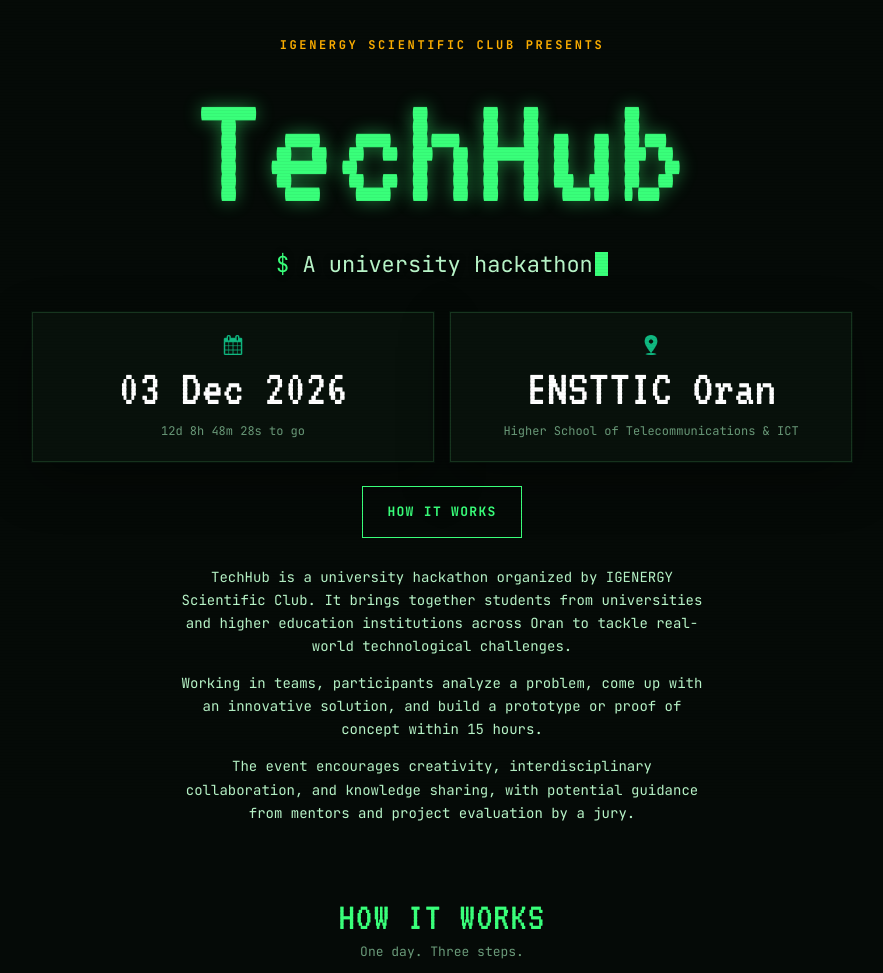
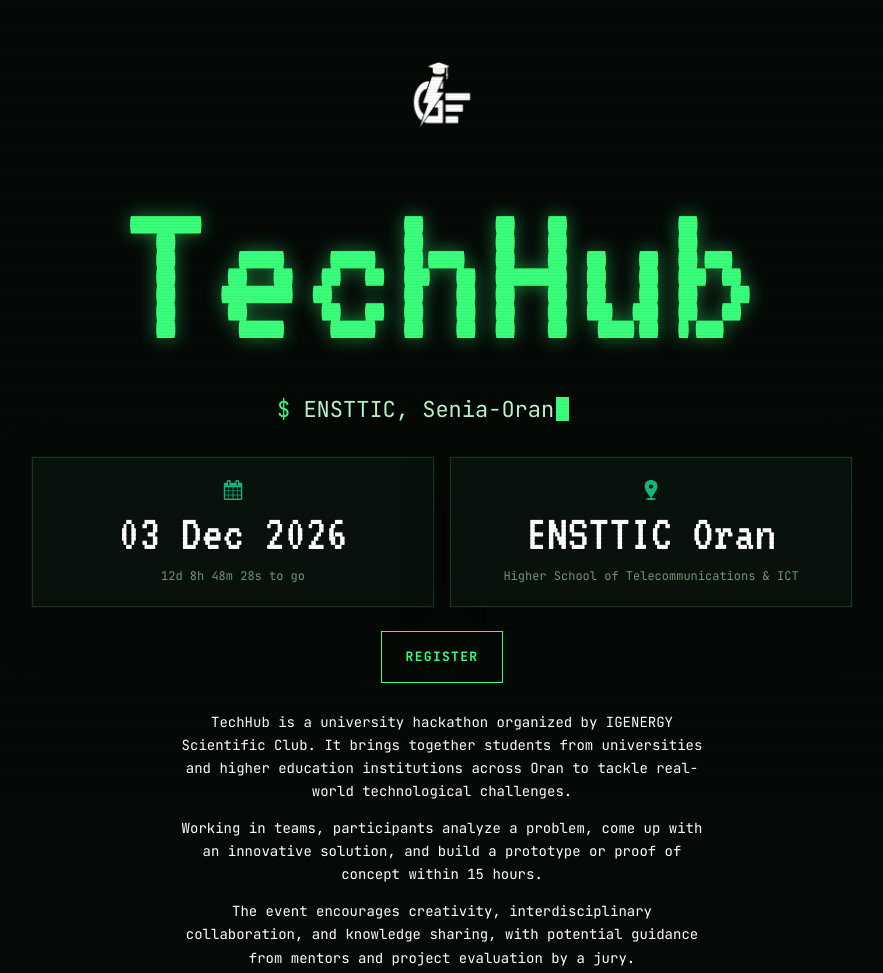
Before and after one commit to YasserAR24/TechHub-registration, a plain HTML site: page index.html in a window 1280 px wide. Shown: the top 973 px of the page, without its empty margins (198-1081 px from the left). Drawn offline with Linux system fonts and the light colour scheme.

Commit message:
demo version for president

```diff
--- a/index.html
+++ b/index.html
@@ -12,7 +12,7 @@
 <body>
 <div class="wrap">
   <header class="hero" id="top">
-    <p class="kicker">IGENERGY Scientific Club presents</p>
+    <img class="igenergy-white-logo" src="imgs/IGENERGY-club-white.png" alt="IGENERGY Scientific Club">
     <h1 class="glitch" data-text="TechHub">TechHub</h1>
     <div class="typed" aria-live="off"><span class="prompt">$</span> <span class="typed-box"><span id="typed">...</span><span class="cursor"></span></span></div>
 
@@ -30,7 +30,7 @@
     </div>
 
     <div class="cta">
-      <a class="btn" href="#about">How it works</a>
+      <a class="btn" href="#registration">Register</a>
     </div>
 
     <div class="lede">
@@ -40,7 +40,7 @@
     </div>
   </header>
 
-  <section class="sec" id="about">
+  <!-- <section class="sec" id="about">
     <div class="sec-head"><h2 class="scr">HOW IT WORKS</h2><p>One day. Three steps.</p></div>
     <div class="grid">
       <article class="step">
@@ -59,7 +59,7 @@
         <p>Show your project to the jury, with potential guidance from mentors along the way.</p>
       </article>
     </div>
-  </section>
+  </section> -->
 
   <section class="sec" id="registration">
     <div class="sec-head"><h2 class="scr">REGISTRATION</h2><p>Takes about a minute. All fields are required.</p></div>
--- a/script.js
+++ b/script.js
@@ -6,9 +6,9 @@
 
   /* ---------- typing line ---------- */
   var phrases = [
+    'IGENERGY CLUB...',
     'ENSTTIC, Senia-Oran',
     'A university hackathon',
-    '15 hours to build',
   ];
   var typedEl = document.getElementById('typed');
   /* reserve the width of the longest phrase so the ~$ prompt stays put while typing */
--- a/styles.css
+++ b/styles.css
@@ -45,7 +45,9 @@ a { color: var(--accent); }
 
 /* hero */
 .hero { display: flex; flex-direction: column; align-items: center; gap: 20px; padding-top: 16px; min-width: 0; }
-.kicker { margin: 0; color: var(--warn); font-size: 12px; font-weight: 700; letter-spacing: 0.22em; text-transform: uppercase; }
+
+.igenergy-white-logo {width: 120px; height: 120px; object-fit: contain; }
+
 .glitch {
   position: relative;
   display: inline-block;
@@ -53,7 +55,7 @@ a { color: var(--accent); }
   margin: 0;
   font-family: var(--font-display);
   font-weight: 400;
-  font-size: clamp(64px, 17vw, 168px);
+  font-size: clamp(140px, 17vw, 368px);
   line-height: 0.9;
   letter-spacing: 0.02em;
   color: var(--accent);
@@ -61,7 +63,7 @@ a { color: var(--accent); }
 }
 .glitch::before, .glitch::after { content: attr(data-text); position: absolute; inset: 0; opacity: 0; }
 .glitch::before { color: var(--warn); clip-path: inset(0 0 58% 0); animation: gl1 4.2s infinite steps(1); }
-.glitch::after { color: var(--cyan); clip-path: inset(58% 0 0 0); animation: gl2 4.2s infinite steps(1); }
+.glitch::after { color: white; clip-path: inset(58% 0 0 0); animation: gl2 4.2s infinite steps(1); }
 @keyframes gl1 {
   0%, 90%, 100% { opacity: 0; transform: translate(0); }
   91% { opacity: 0.9; transform: translate(-5px, 0); clip-path: inset(10% 0 55% 0); }
@@ -115,7 +117,7 @@ a { color: var(--accent); }
 .btn.solid { background: var(--accent); color: var(--bg); box-shadow: 0 0 18px rgba(57,255,122,0.3); }
 .btn.solid:hover { background: transparent; color: var(--accent); }
 
-.lede { max-width: 62ch; margin: 8px auto 0; color: var(--fg); }
+.lede { max-width: 62ch; margin: 8px auto 0; color: white; }
 .lede p { margin: 0 0 14px; }
 .lede p:last-child { margin-bottom: 0; }
 
@@ -191,6 +193,9 @@ footer { color: var(--dim); font-size: 12px; border-top: 1px solid var(--line);
 }
 @media (max-width: 600px) {
   .wrap { gap: 56px; }
+  .hero-brand { min-height: 76px; padding: 10px 12px 10px 76px; }
+  .hero-brand-logo { left: 10px; width: 52px; height: 52px; }
+  .kicker { font-size: 10px; letter-spacing: 0.14em; }
   .form { padding: 20px 16px; }
   .form-body { grid-template-columns: 1fr; }
 }
```
Also changed, not shown: imgs/IGENERGY-club-white--.jpg (added), imgs/IGENERGY-club-white.png (added).
